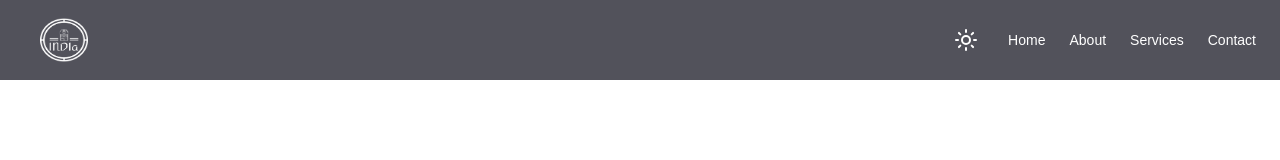
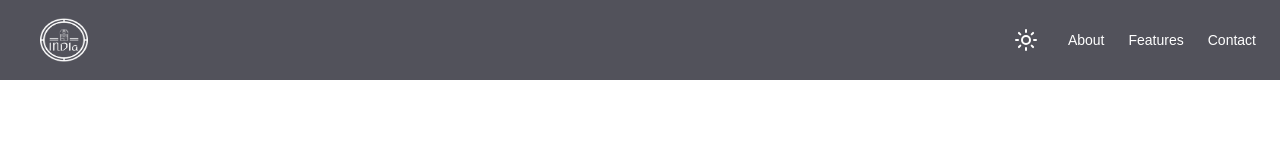
Before and after one commit to onlinejudge95/INDI-Dashboard, a Next.js app: page / in a window 1280 px wide. Shown: the top 160 px of the page. Built offline with nearby package versions, Linux system fonts and the light colour scheme.

Commit message:
Fixes menu items

```diff
--- a/app/page.tsx
+++ b/app/page.tsx
@@ -1,3 +1,5 @@
+'use client';
+
 import { NavigationMenu } from '@/components/navigationMenu';
 
 const Home = () => {
--- a/components/navigationMenu.tsx
+++ b/components/navigationMenu.tsx
@@ -27,28 +27,21 @@ const NavigationMenu = () => {
           <div className='grid gap-4 py-6'>
             <ThemeToggle />
             <Link
-              href='#'
-              className='flex w-full items-center py-2 text-lg font-semibold'
-              prefetch={false}
-            >
-              Home
-            </Link>
-            <Link
-              href='#'
+              href='#about'
               className='flex w-full items-center py-2 text-lg font-semibold'
               prefetch={false}
             >
               About
             </Link>
             <Link
-              href='#'
+              href='#features'
               className='flex w-full items-center py-2 text-lg font-semibold'
               prefetch={false}
             >
-              Pricing
+              Features
             </Link>
             <Link
-              href='#'
+              href='#contact'
               className='flex w-full items-center py-2 text-lg font-semibold'
               prefetch={false}
             >
@@ -64,28 +57,21 @@ const NavigationMenu = () => {
         <nav className='flex items-center gap-6'>
           <ThemeToggle />
           <Link
-            href='#'
-            className='text-sm font-medium hover:underline underline-offset-4'
-            prefetch={false}
-          >
-            Home
-          </Link>
-          <Link
-            href='#'
+            href='#about'
             className='text-sm font-medium hover:underline underline-offset-4'
             prefetch={false}
           >
             About
           </Link>
           <Link
-            href='#'
+            href='#features'
             className='text-sm font-medium hover:underline underline-offset-4'
             prefetch={false}
           >
-            Services
+            Features
           </Link>
           <Link
-            href='#'
+            href='#contact'
             className='text-sm font-medium hover:underline underline-offset-4'
             prefetch={false}
           >
```
